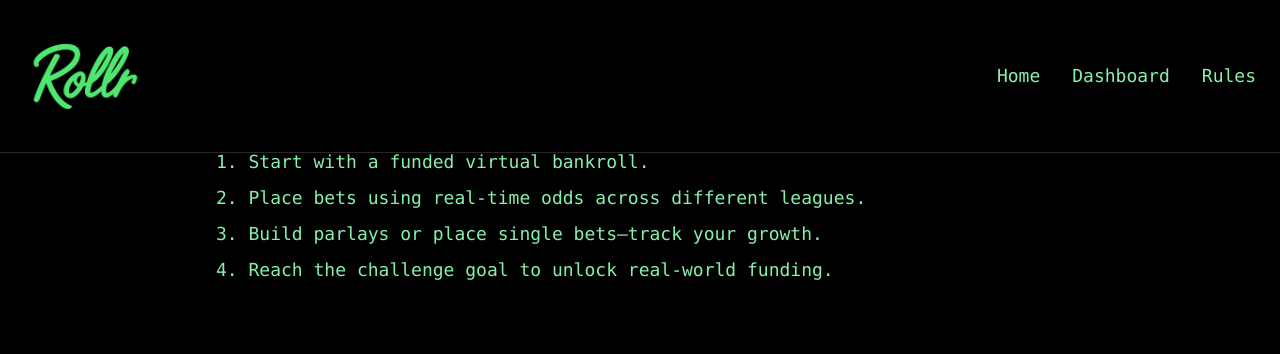
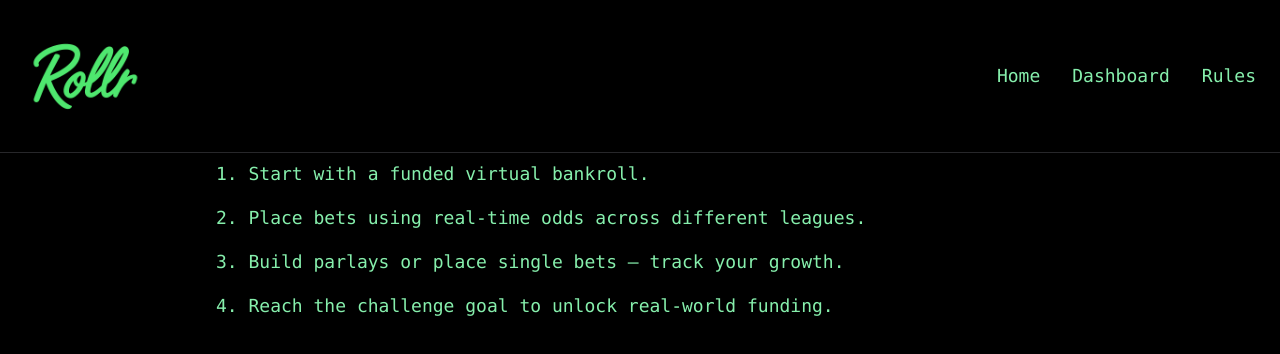
Before and after one commit to chipotleman/fundedfinal, a Next.js app: page /rules in a window 1280 px wide. Shown: the top 354 px of the page. Built offline with nearby package versions, Linux system fonts and the light colour scheme.

Commit message:
Update rules.js

```diff
--- a/pages/rules.js
+++ b/pages/rules.js
@@ -2,14 +2,14 @@ import TopNavbar from '../components/TopNavbar';
 
 export default function Rules() {
   return (
-    <div className="bg-black min-h-screen text-green-300 font-mono">
+    <div className="bg-black text-green-300 min-h-screen font-mono">
       <TopNavbar />
-      <div className="pt-24 px-6 max-w-4xl mx-auto text-left space-y-4">
-        <h1 className="text-3xl font-bold text-[#4fe870]">How It Works</h1>
-        <ol className="list-decimal list-inside space-y-2 text-lg">
+      <div className="pt-24 px-6 max-w-4xl mx-auto">
+        <h1 className="text-4xl font-bold text-[#4fe870] mb-6">How It Works</h1>
+        <ol className="list-decimal list-inside space-y-4 text-lg">
           <li>Start with a funded virtual bankroll.</li>
           <li>Place bets using real-time odds across different leagues.</li>
-          <li>Build parlays or place single bets—track your growth.</li>
+          <li>Build parlays or place single bets — track your growth.</li>
           <li>Reach the challenge goal to unlock real-world funding.</li>
         </ol>
       </div>
```
